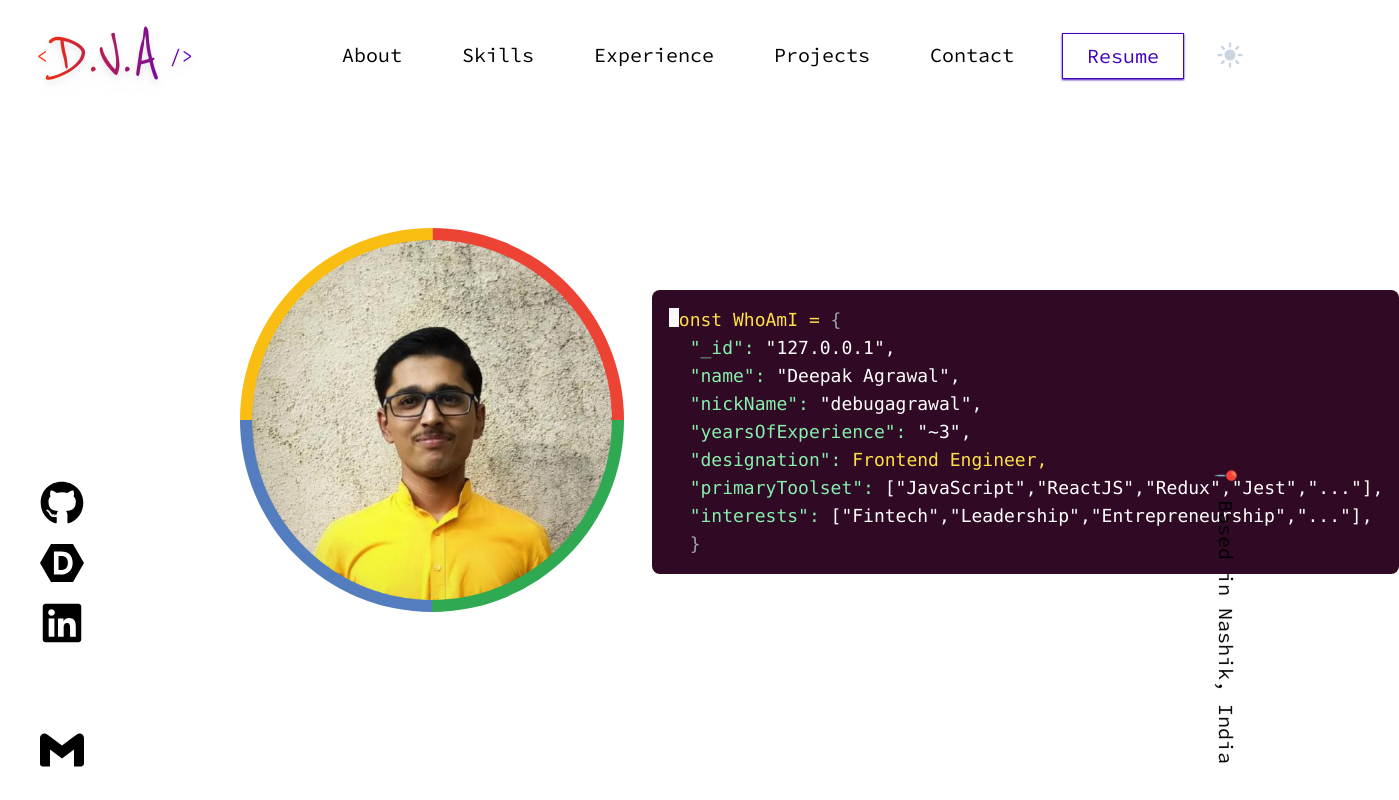
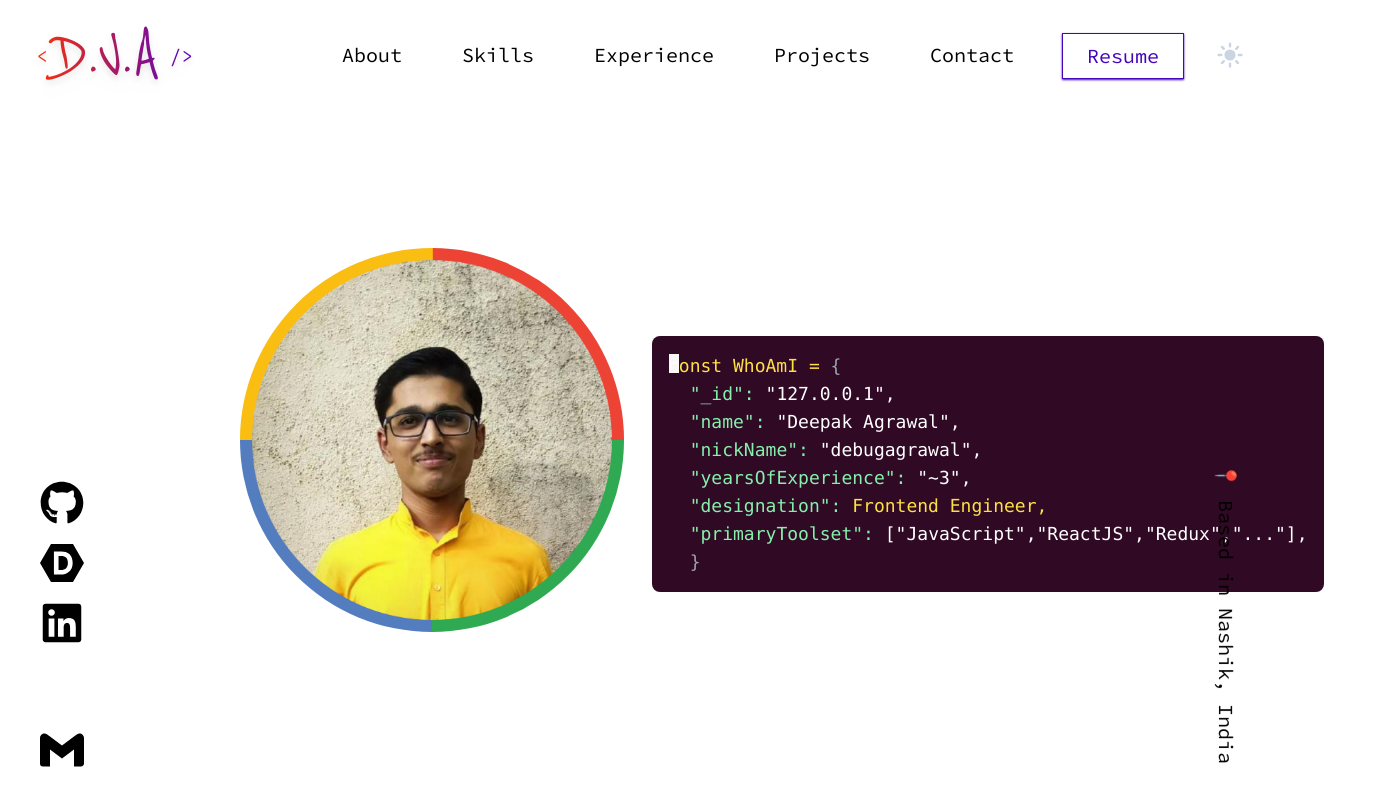
Before and after one commit to DebugAgrawal/debugagrawal.github.io, a React (Vite) app: page / in a window 1280 px wide. Shown: the top 800 px of the page, 1399 px wide, since content can reach past the window. Built offline with nearby package versions, Linux system fonts and the light colour scheme; some icons are missing.

Commit message:
Viewport fixes

```diff
--- a/src/components/Content.jsx
+++ b/src/components/Content.jsx
@@ -8,7 +8,7 @@ import AdminPanel from "../assets/images/AdminPanel.png";
 import MyInfo from "./MyInfo";
 import { motion } from "framer-motion";
 import { techStack } from "../utils/constants";
-import { FaGithub, FaTelegram } from "react-icons/fa";
+import { FaGithub } from "react-icons/fa";
 import { LuExternalLink } from "react-icons/lu";
 // import { MapContainer, TileLayer, Marker, Popup } from "react-leaflet";
 
@@ -22,13 +22,15 @@ const Content = () => {
           className="min-h-[calc(100vh*0.80)] flex mb-52 justify-center"
           id="about"
         >
-          <div className="flex flex-col items-center m-auto space-x-0 space-y-7 md:space-y-0 md:space-x-7 lg:flex-row">
+          <div className="flex flex-col items-center m-auto pt-10 space-x-0 space-y-7 md:space-y-0 md:space-x-7 lg:flex-row">
             <img
               className="w-64 md:mb-6 h-64 md:w-96 md:h-96 lg:w-96 lg:h-96 rounded-full shadow-inner transition-all motion-reduce:transition-none duration-500 delay-[400ms] translate-y-0 opacity-1 object-cover"
               src={Image}
               alt="Your Image"
             />
-            <MyInfo />
+            <div className="pt-6">
+              <MyInfo />
+            </div>
           </div>
         </section>
         {/* End of profile section */}
@@ -113,10 +115,10 @@ const Content = () => {
                   React, Javascript ,Redux, Agile, Docker
                 </p>
               </div>
-              <div className="order-first pb-4 lg:pb-0 lg:order-none lg:block">
+              <div className="order-first pb-8 lg:pb-0 lg:order-none lg:block">
                 <img
                   src={Infy}
-                  className="mb-32 transition-transform duration-300 ease-in-out rounded-md shadow-md hover:scale-105"
+                  className="transition-transform duration-300 ease-in-out rounded-md shadow-md hover:scale-105"
                   loading="lazy"
                   alt="asmi"
                 />
@@ -181,14 +183,14 @@ const Content = () => {
                   </a>
                 </div>
               </div>
-              <div className="order-first pb-4 lg:pb-0 lg:order-none lg:block">
+              <div className="order-first pb-8 lg:pb-0 lg:order-none lg:block">
                 <a
                   href="https://devpost.com/software/sociomark"
                   target="_blank"
                 >
                   <img
                     src={SocioMark}
-                    className="mb-32 transition-transform duration-300 ease-in-out rounded-md shadow-md hover:scale-105"
+                    className="transition-transform duration-300 ease-in-out rounded-md shadow-md hover:scale-105"
                     loading="lazy"
                     alt="asmi"
                   />
@@ -197,14 +199,14 @@ const Content = () => {
             </div>
 
             <div className="flex flex-col transition-opacity duration-500 lg:grid lg:grid-cols-2 lg:gap-x-4 motion-reduce:transition-none opacity-1">
-              <div className="order-first pb-4 lg:pb-0 lg:order-none lg:block">
+              <div className="order-first pb-8 lg:pb-0 lg:order-none lg:block">
                 <a
                   href="https://debugagrawal.itch.io/olafs-adventure/"
                   target="_blank"
                 >
                   <img
                     src={OlafsAdventure}
-                    className="mb-32 transition-transform duration-300 ease-in-out rounded-md shadow-md hover:scale-105"
+                    className="transition-transform duration-300 ease-in-out rounded-md shadow-md hover:scale-105"
                     loading="lazy"
                     alt="Ecommerce"
                   />
@@ -295,14 +297,14 @@ const Content = () => {
                   </a>
                 </div>
               </div>
-              <div className="order-first pb-4 lg:pb-0 lg:order-none lg:block">
+              <div className="order-first pb-8 lg:pb-0 lg:order-none lg:block">
                 <a
                   href="https://debugagrawal.github.io/AdminPanel-MahFin/"
                   target="_blank"
                 >
                   <img
                     src={AdminPanel}
-                    className="mb-32 transition-transform duration-300 ease-in-out rounded-md shadow-md hover:scale-105"
+                    className="transition-transform duration-300 ease-in-out rounded-md shadow-md hover:scale-105"
                     loading="lazy"
                     alt="Mindfaqt"
                   />
@@ -321,7 +323,7 @@ const Content = () => {
         {/* Projects */}
 
         {/* Contact */}
-        <section className="flex flex-col w-full min-h-screen" id="contact">
+        <section className="flex flex-col mt-24 w-full min-h-screen" id="contact">
           <div className="relative flex items-center py-5 transition-all duration-500 translate-y-0 opacity-1 blur-0 motion-reduce:transition-none">
             <div className="flex-grow border-t border-black dark:border-white border-1"></div>
             <h1 className="px-5 text-3xl font-bold">📭 Contact</h1>
@@ -339,8 +341,12 @@ const Content = () => {
               </p>
               <p className="text-slate-500 dark:text-slate-300">
                 For further enquiries regarding collaborations / consulting /
-                freelance feel free to drop a {" "}
-                <a href="https://t.me/debugagrawal" target="_blank" className=" text-slate-500 text-lg bg-gradient-to-r from-[#fa3205] to-[#5301c5] bg-clip-text text-transparent">
+                freelance feel free to drop a{" "}
+                <a
+                  href="https://t.me/debugagrawal"
+                  target="_blank"
+                  className=" text-slate-500 text-lg bg-gradient-to-r from-[#fa3205] to-[#5301c5] bg-clip-text text-transparent"
+                >
                   DM over Telegram.
                 </a>
                 <br />
--- a/src/components/MyInfo.jsx
+++ b/src/components/MyInfo.jsx
@@ -7,13 +7,11 @@ const MyInfo = () => {
     nickName:"debugagrawal",
     designation: "Frontend Engineer",
     yearsOfExperience: "~3",
-    primaryToolset: ["JavaScript", "ReactJS", "Redux", "Jest", "..."],
-    interests: ["Fintech", "Leadership", "Entrepreneurship", "..."],
-
+    primaryToolset: ["JavaScript", "ReactJS", "Redux", "..."],
   };
 
   return (
-    <div className="relative p-4 rounded-lg bg-custom">
+    <div className="relative p-4 rounded-lg bg-custom ">
       <div className="absolute top-6 left-12 blinking-rectangle"></div>
       <pre className="font-mono text-sm text-gray-400 md:text-lg">
         <span className="text-yellow-300">const WhoAmI = </span>
@@ -47,19 +45,6 @@ const MyInfo = () => {
         </span>
         <span className="hidden lg:inline">{`\n`}</span>
         <span>{`  `}</span>
-        <span className="text-green-300">"interests": </span>
-        <span className="flex lg:inline-block">
-          <span className="text-white">[</span>
-          {HelloWorld.interests.map((interest, index) => (
-            <span key={index} className="text-white">
-              "{interest}"
-              {index === HelloWorld.interests.length - 1 ? "" : ","}
-            </span>
-          ))}
-          <span className="text-white">],</span>
-        </span>
-        <span className="hidden lg:inline">{`\n`}</span>
-        <span>{`  `}</span>
 
         <span>{`}`}</span>
       </pre>
```
